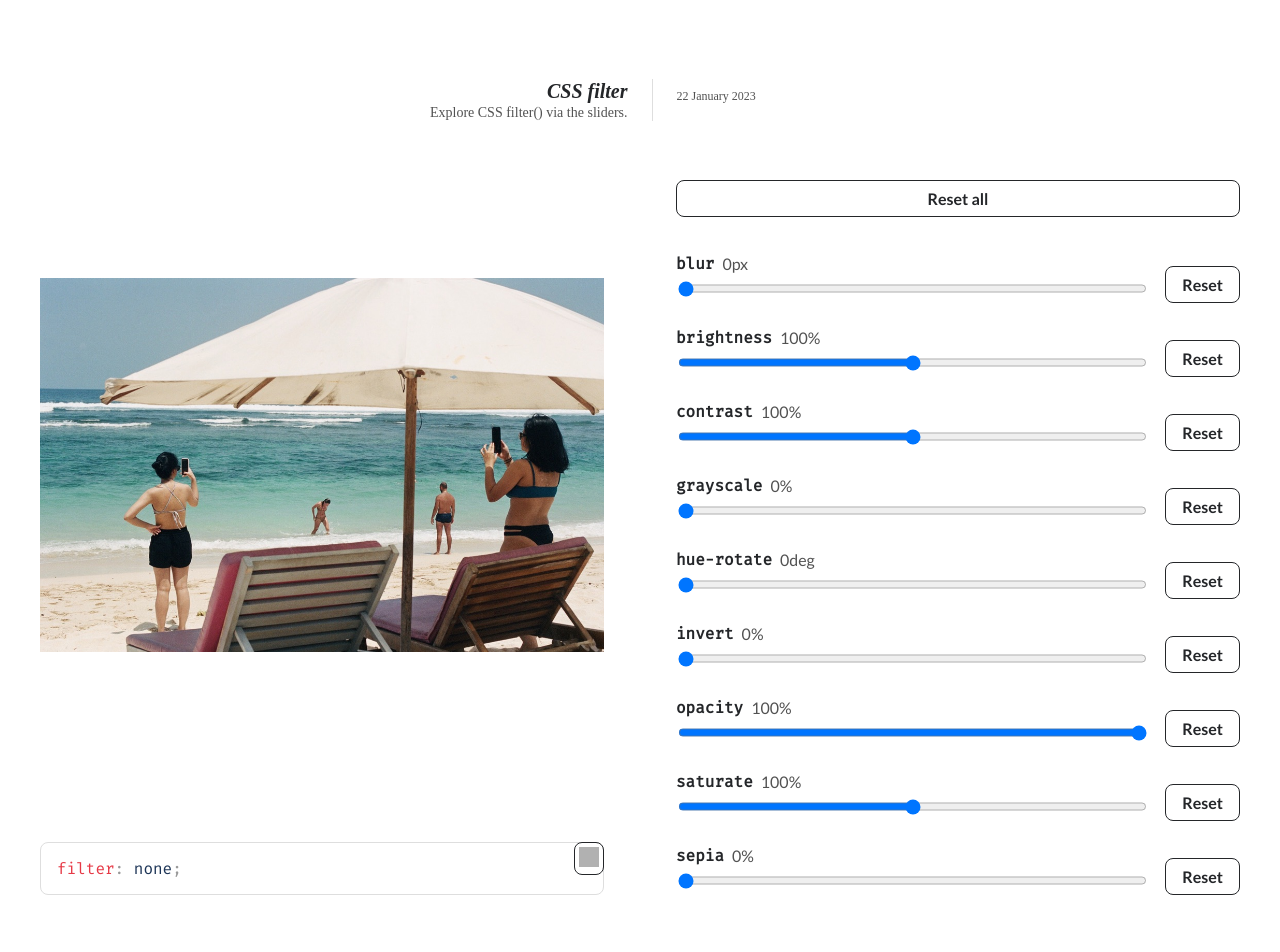
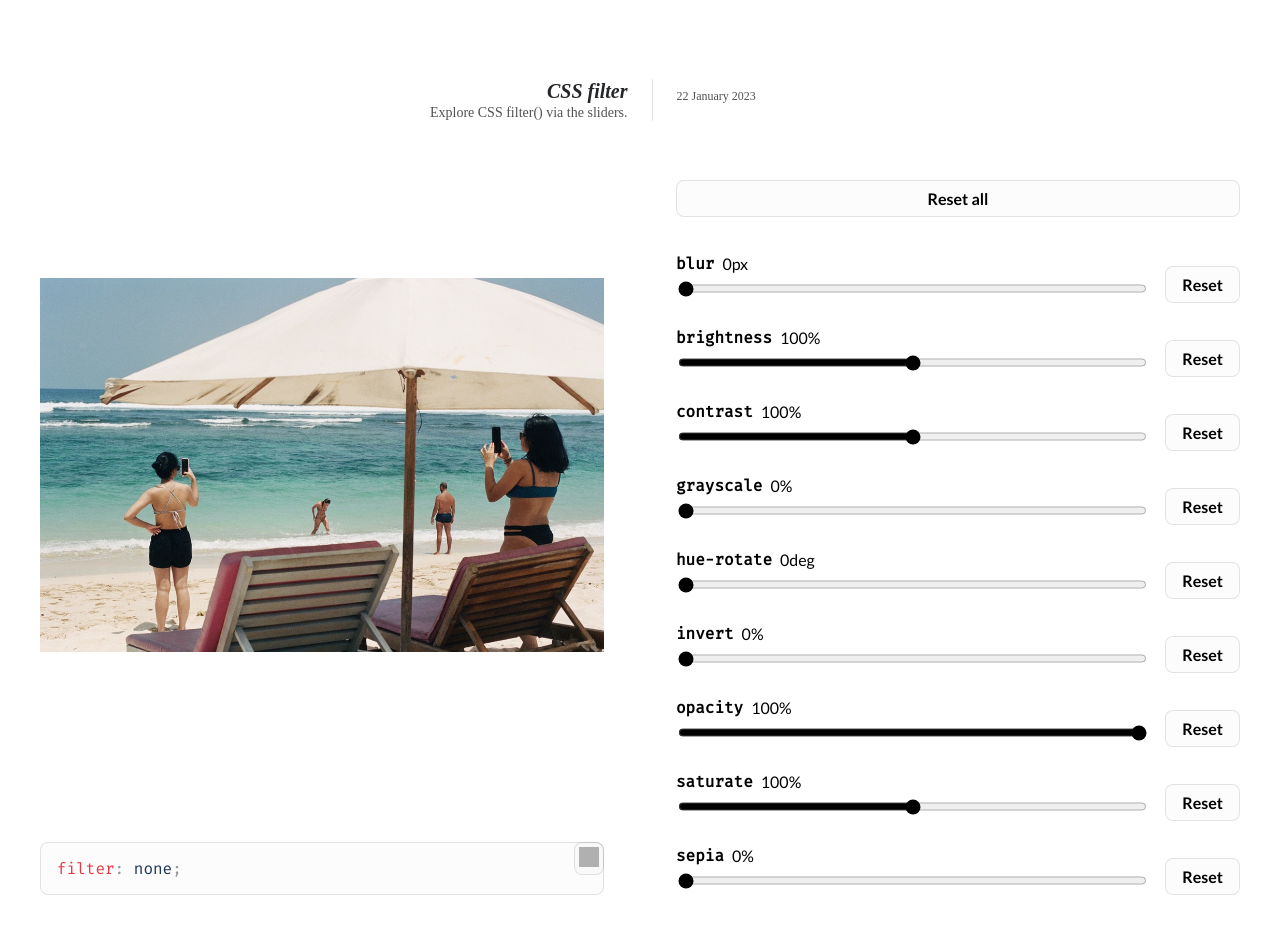
Before and after one commit to safiranugroho/safira.me-11ty, a SvelteKit app: page /filter in a window 1280 px wide. Shown: the top 952 px of the page. Built offline with nearby package versions, Linux system fonts and the light colour scheme; grey boxes are pictures that could not be loaded.

Commit message:
adjustments for filter doodle

```diff
--- a/src/global.css
+++ b/src/global.css
@@ -5,8 +5,10 @@
   --primary-text-color: #242629;
   --secondary-text-color: #525252;
 
-  --primary-border-color: #dedede;
-  --secondary-border-color: #a5a5a5;
+  --primary-background-color: color-mix(in srgb, currentColor 1%, transparent);
+
+  --primary-border-color: color-mix(in srgb, currentColor 10%, transparent);
+  --secondary-border-color: color-mix(in srgb, currentColor 20%, transparent);
 
   --border-radius: 8px;
 
@@ -27,7 +29,7 @@ body {
   min-height: 100%;
   margin: 0;
 
-  color: var(--primary-text-color);
+  color: currentColor;
 }
 
 h1,
@@ -39,7 +41,8 @@ h6,
 p,
 pre,
 strong,
-em {
+em,
+input {
   color: currentColor;
 }
 
@@ -64,9 +67,9 @@ button:focus,
 button:active {
   font-family: inherit;
   font-size: 16px;
-  background-color: transparent;
+  background-color: var(--primary-background-color);
 
-  border: 1px solid currentColor;
+  border: 1px solid var(--primary-border-color);
   border-radius: var(--border-radius);
 
   padding: 8px 16px;
@@ -81,8 +84,7 @@ button:active {
 button:hover,
 button:focus-visible {
   color: currentColor;
-  border-color: currentColor;
-  opacity: var(--interactive-opacity);
+  border-color: var(--secondary-border-color);
   text-decoration: underline;
 }
 
--- a/src/lib/components/Code.svelte
+++ b/src/lib/components/Code.svelte
@@ -46,7 +46,7 @@
   }
 
   .code {
-    background: white;
+    background: var(--primary-background-color);
 
     position: relative;
 
@@ -94,8 +94,8 @@
     top: -32px;
     left: -20px;
 
-    background-color: #efefef;
-    border: 1px solid #efefef;
+    background-color: var(--primary-background-color);
+    border: 1px solid var(--primary-border-color);
     border-radius: var(--border-radius);
 
     animation: fade-in-out 0.2s ease-out;
--- a/src/lib/doodles/Filter/index.svelte
+++ b/src/lib/doodles/Filter/index.svelte
@@ -117,6 +117,7 @@
 
   .range-slider {
     width: 100%;
+    accent-color: currentColor;
   }
 
   .range-label {
@@ -127,7 +128,7 @@
     margin: 0;
     padding: 0;
 
-    color: var(--primary-text-color);
+    /* color: var(--primary-text-color); */
   }
 
   .range-label .name {
@@ -135,9 +136,9 @@
     font-weight: 700;
   }
 
-  .range-label .value {
+  /* .range-label .value {
     color: var(--secondary-text-color);
-  }
+  } */
 
   .range-input {
     display: flex;
```
